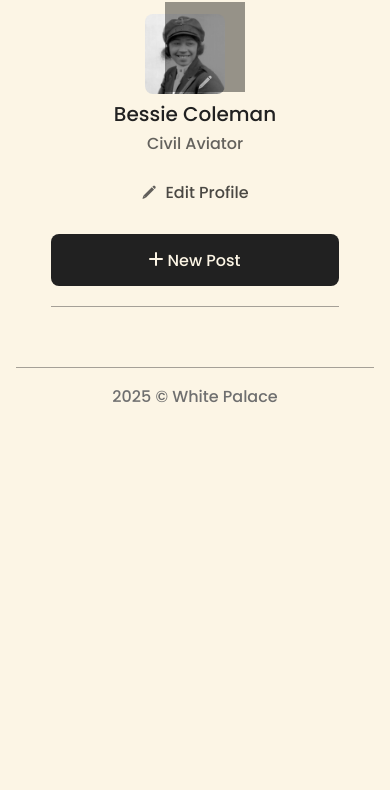
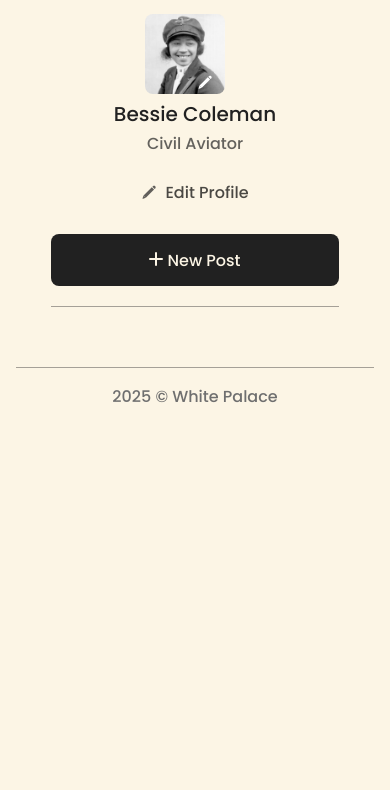
Before and after one commit to Mr-PrayingMantis/aaaa, a website built with webpack: page src/index.html in a window 390 px wide. Shown: the part 52-842 px from the top of the page. Built offline with nearby package versions, Linux system fonts and the light colour scheme; no server answers.

Commit message:
update all

```diff
--- a/src/blocks/profile.css
+++ b/src/blocks/profile.css
@@ -23,6 +23,7 @@
    0.15s ease;
   border: none;
   color: #fcf5e5;
+  cursor: pointer;
 }
 
 .profile__avatar-container:hover .profile__avatar-btn{
@@ -125,6 +126,8 @@
   .profile__avatar-btn{
     visibility: visible;
     margin: -12px 20px ;
+    opacity: 1;
+    background-color: transparent;
   }
 
   .profile__avatar-btn:after{
--- a/src/scripts/index.js
+++ b/src/scripts/index.js
@@ -156,6 +156,12 @@ avatarCloseBtn.addEventListener("click", function () {
   closeModal(avatarModal);
 });
 
+avatarForm.addEventListener("submit", handleEditProfileSubmit); {
+  api.editUserAvatar({avatar: userInfo.avatar});
+
+};
+//avatarInput.src = userInfo.avatar;
+
 function handleEditProfileSubmit(evt) {
   evt.preventDefault();
   api.editUserInfo({name: editProfileNameInput.value, about: editProfileDescriptionInput.value})
```
